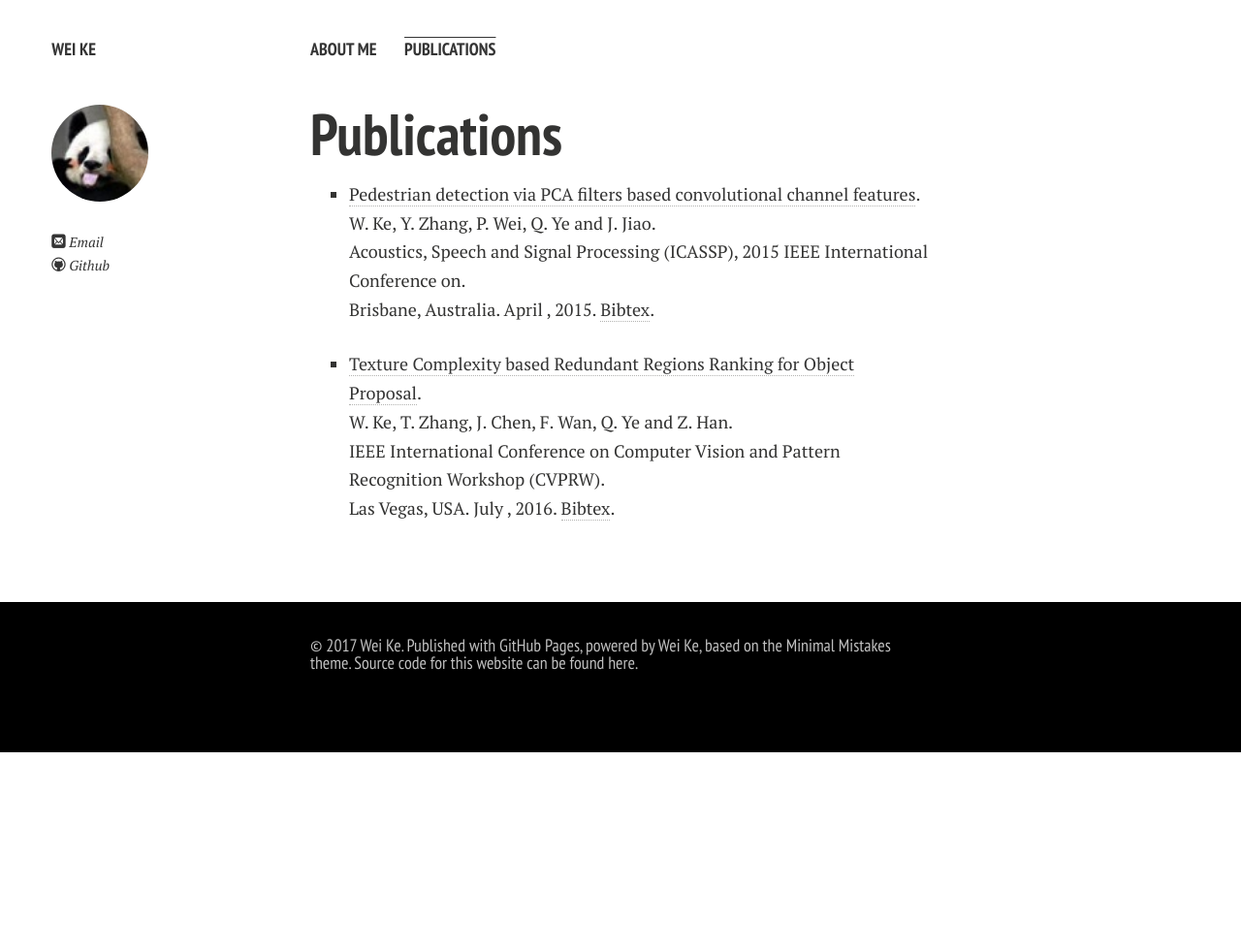
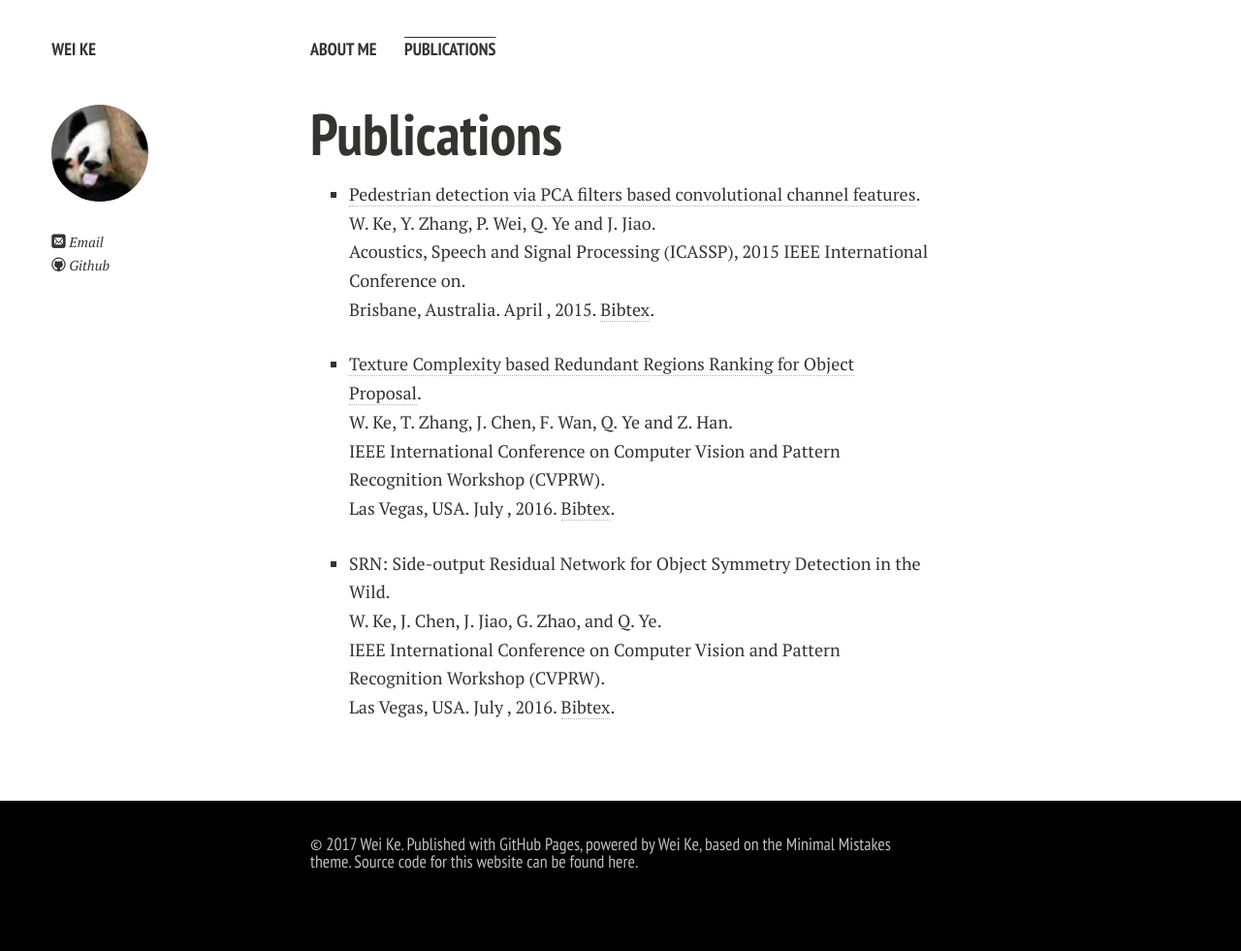
Before and after one commit to KevinKecc/kevinkecc.github.com, a Jekyll site: the page built from publications.md, in a window 1280 px wide. Shown: the whole page at 97% size. Built offline with Jekyll 4.4.1, drawn with Linux system fonts in a browser that asks for light colours; nearby versions of some CDN libraries; before the commit the page ends 900 px from its top, so only the background shows below that.

Commit message:
Update publications.md

```diff
--- a/publications.md
+++ b/publications.md
@@ -22,6 +22,15 @@ pubs:
     booktitle: "IEEE International Conference on Computer Vision and Pattern Recognition Workshop (CVPRW)"
     url: http://www.cv-foundation.org/openaccess/content_cvpr_2016_workshops/w24/papers/Ke_Texture_Complexity_Based_CVPR_2016_paper.pdf
     bibtex: ke2016proposal.bib
+
+  - author: "W. Ke, J. Chen, J. Jiao, G. Zhao, and Q. Ye"
+    title: "SRN: Side-output Residual Network for Object Symmetry Detection in the Wild"
+    keywords: "symmetry detection"
+    month: "July "
+    year: "2016"
+    address: "Las Vegas, USA"
+    booktitle: "IEEE International Conference on Computer Vision and Pattern Recognition Workshop (CVPRW)"
+    bibtex: ke2017srn.bib
 ---
 
 # Publications
```
